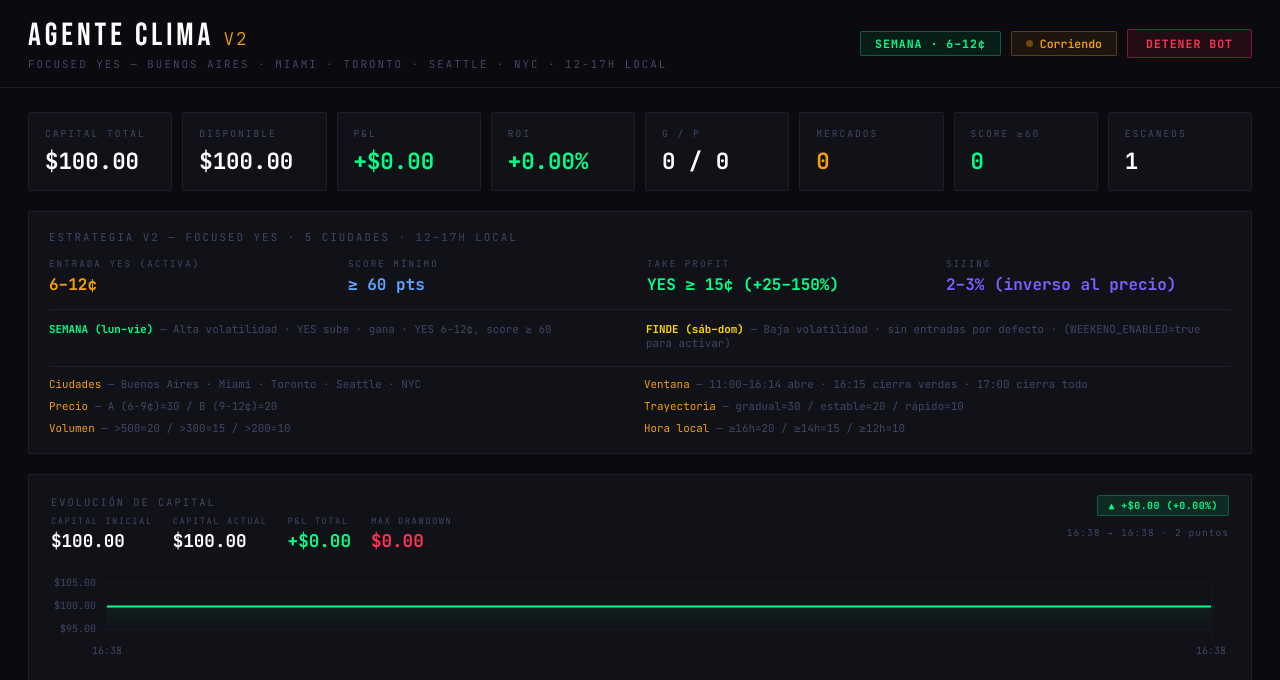
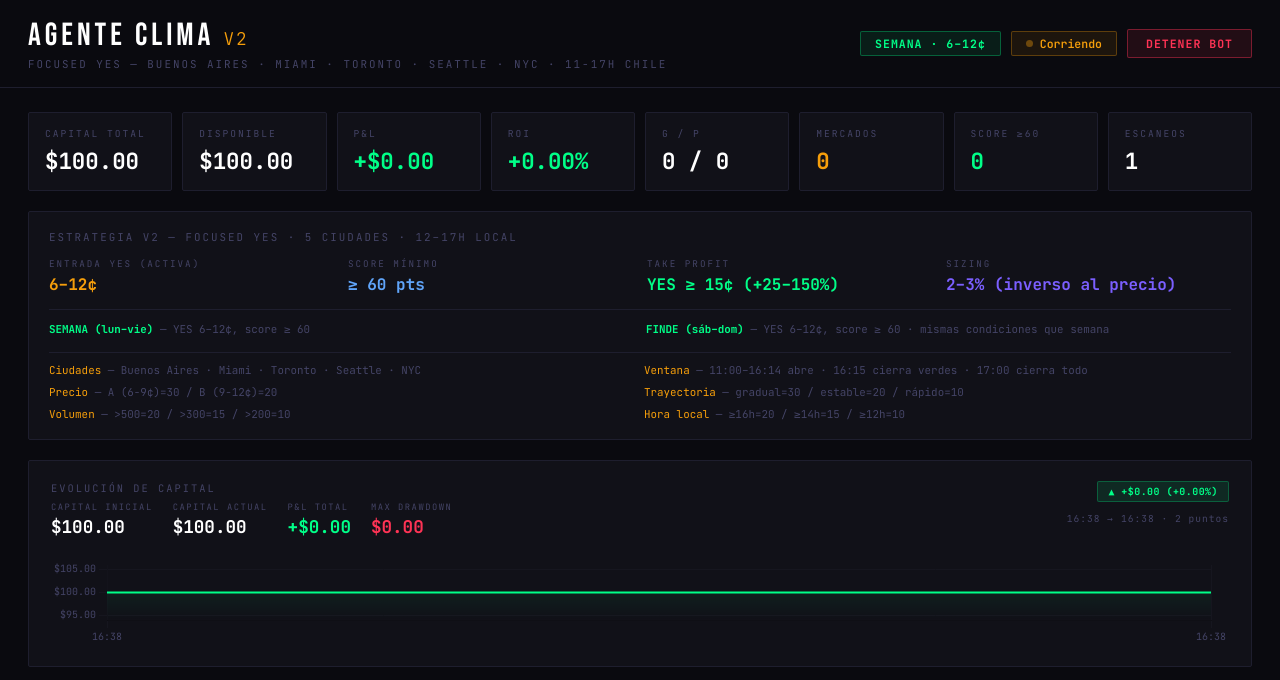
Before and after one commit to alf-alejandro/clima-v2, a Flask app: page / in a window 1280 px wide. Shown: the top 680 px of the page. Run offline with Flask 3, Linux system fonts and the light colour scheme.

Commit message:
fix: update dashboard labels (weekend same conditions, 11-17h Chile)
Co-Authored-By: Claude Sonnet 4.6 <noreply@anthropic.com>

```diff
--- a/app/templates/dashboard.html
+++ b/app/templates/dashboard.html
@@ -199,7 +199,7 @@ footer { text-align:center; font-size:0.62rem; color:var(--dim); padding:16px; l
   <div class="header-inner">
     <div>
       <div class="logo-title">Agente Clima <span>V2</span></div>
-      <div class="logo-sub">Focused YES — Buenos Aires · Miami · Toronto · Seattle · NYC · 12-17h local</div>
+      <div class="logo-sub">Focused YES — Buenos Aires · Miami · Toronto · Seattle · NYC · 11-17h Chile</div>
     </div>
     <div class="header-controls">
       <span id="regime-badge" class="badge-regime">—</span>
@@ -237,8 +237,8 @@ footer { text-align:center; font-size:0.62rem; color:var(--dim); padding:16px; l
       <div class="strategy-item"><label>Sizing</label><p style="color:var(--accent)">2–3% (inverso al precio)</p></div>
     </div>
     <div class="strategy-divider">
-      <div><span style="color:var(--green);font-weight:700">SEMANA (lun–vie)</span> — Alta volatilidad · YES sube · gana · YES 6–12¢, score ≥ 60</div>
-      <div><span style="color:var(--yellow);font-weight:700">FINDE (sáb–dom)</span> — Baja volatilidad · sin entradas por defecto · (WEEKEND_ENABLED=true para activar)</div>
+      <div><span style="color:var(--green);font-weight:700">SEMANA (lun–vie)</span> — YES 6–12¢, score ≥ 60</div>
+      <div><span style="color:var(--green);font-weight:700">FINDE (sáb–dom)</span> — YES 6–12¢, score ≥ 60 · mismas condiciones que semana</div>
       <div class="score-row" style="grid-column:1/-1;border-top:1px solid var(--border);padding-top:10px;margin-top:4px;">
         <div><span style="color:var(--amber)">Ciudades</span> — Buenos Aires · Miami · Toronto · Seattle · NYC</div>
         <div><span style="color:var(--amber)">Ventana</span> — 11:00–16:14 abre · 16:15 cierra verdes · 17:00 cierra todo</div>
```
